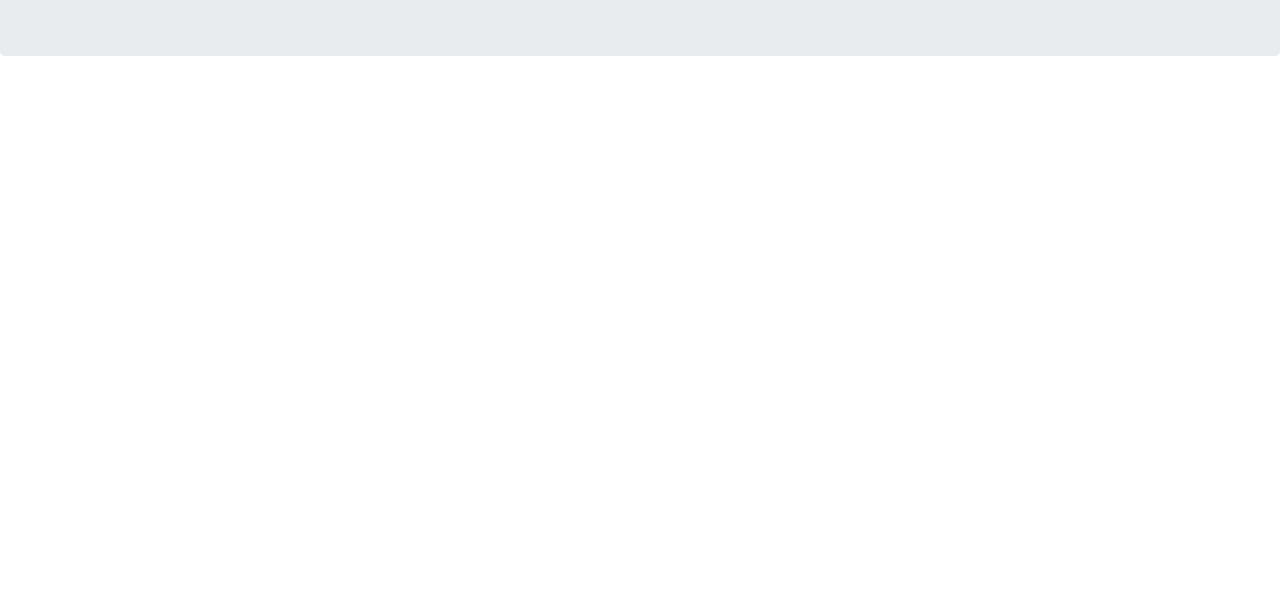
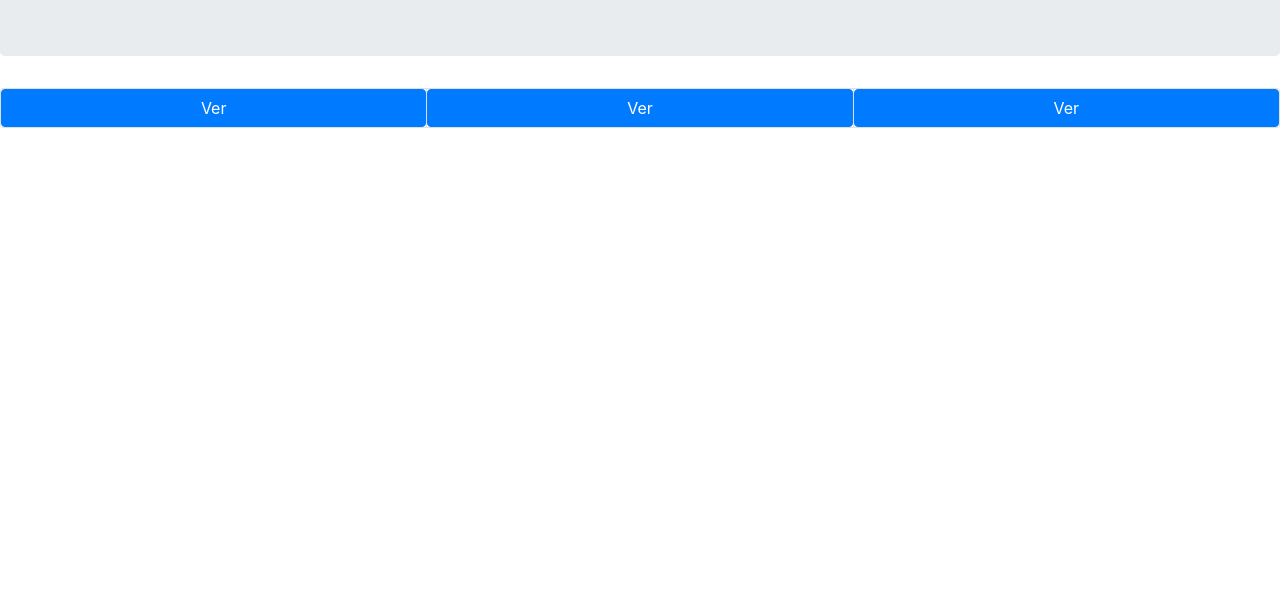
Before and after one commit to VCSDS1M/practica_vuejs_introduccion, a website: page index.html in a window 1280 px wide. Shown: the part 203-800 px from the top of the page. Drawn offline with nearby package versions, Linux system fonts and the light colour scheme.

Commit message:
Botones y Cabecera

```diff
--- a/index.html
+++ b/index.html
@@ -20,7 +20,12 @@
             <div class="jumbotron">
                 <h1 class="display-4" id="title">{{ col.collection.title }}</h1>
             </div>
-            <div class="card-group"></div>
+            <div class="card-group">
+                <div class="card" style="width: 18rem;" v-for="item in col.collection.items">
+
+                    <a v-bind:href="item.href" class="btn btn-primary">Ver</a>
+                </div>
+            </div>
 
             <!--
                  TODO: Mostrar datos del objeto collection. Ver archivo ./js/script.js
```
